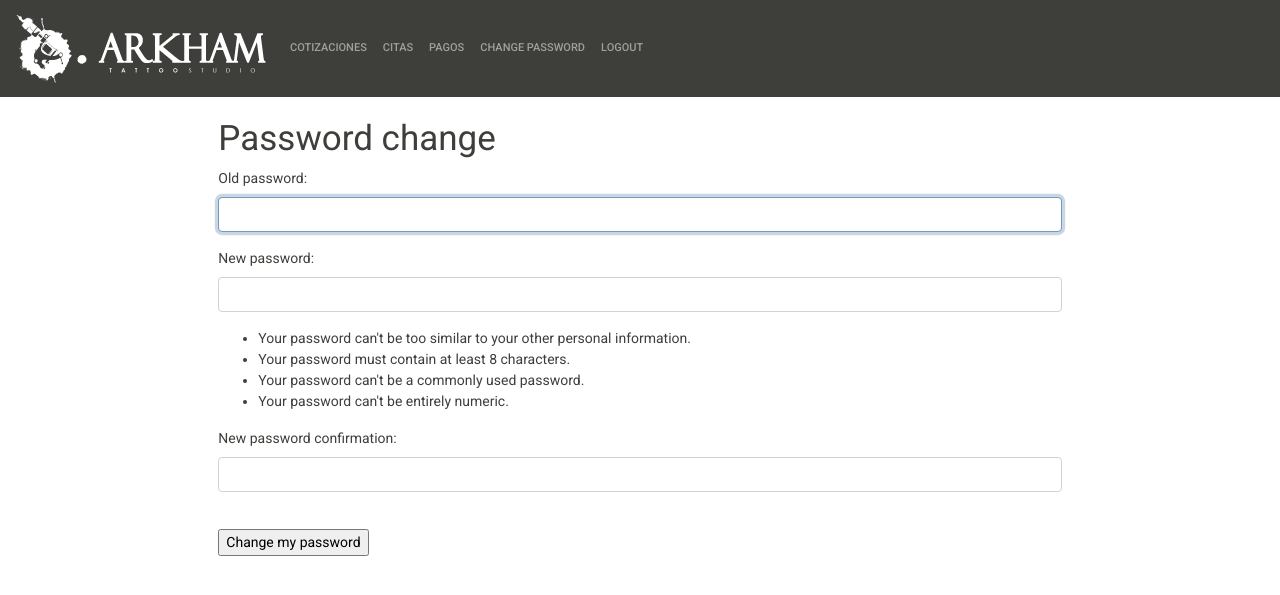
After one commit to Ranix/arkhamtattoostudio, a Django app: page /change-password in a window 1280 px wide. The commit adds this page. Shown: the top 595 px of the page. Run offline with Django 3.2, Linux system fonts and the light colour scheme; a user stored in the database is signed in; some libraries are stand-ins or nearby versions.

```diff
--- a/arkham_tattoo_studio/urls.py
+++ b/arkham_tattoo_studio/urls.py
@@ -30,6 +30,7 @@ urlpatterns = [
     path('contacto', views.contact, name='contact'),
     path('login', auth_views.LoginView.as_view(), name='login'),
     path('logout', auth_views.LogoutView.as_view(template_name='registration/logout.html'), name='logout'),
+    path('change-password', auth_views.PasswordChangeView.as_view(), name='change_password'),
 
     # Quotation
     path('cotizaciones/', include('quotation.urls')),
--- a/templates/admin/admin_index.html
+++ b/templates/admin/admin_index.html
@@ -30,6 +30,9 @@
             <a class="nav-link" href="{% url 'pagos_lista' %}">Pagos</a>
           </li>
           <li class="nav-item">
+              <a class="nav-link" href="{% url 'change_password' %}">Change Password</a>
+          </li>
+          <li class="nav-item">
               <a class="nav-link" href="{% url 'logout' %}">Logout</a>
           </li>
         </ul>
--- a/templates/registration/login.html
+++ b/templates/registration/login.html
@@ -62,7 +62,7 @@
         </div>
         <div class="clearfix">
             <label class="pull-left checkbox-inline"><input type="checkbox"> Remember me</label>
-            <a href="#" class="pull-right">Forgot Password?</a>
+            <!--><a href="#" class="pull-right">Forgot Password?</a><!-->
         </div>
     </form>
 </div>
--- /dev/null
+++ b/templates/registration/password_change_form.html
@@ -0,0 +1,51 @@
+{% extends 'admin/admin_index.html' %}
+{% load staticfiles %}
+
+{% block content %}
+<div id="container">
+    <div class="row justify-content-center">
+        <div class="col-8">
+            <br>
+            <h1>Password change</h1>
+            <form method="post" enctype="multipart/form-data">
+            {% csrf_token %}
+                <div class="form-group">
+                    <label for="id_old_password">Old password:</label>
+                    <input class="form-control" name="old_password" autofocus="" required=""  type="password">
+                </div>
+                <div class="form-group">
+                    <label for="id_new_password1">New password:</label>
+                    <input class="form-control" name="new_password1" required="" id="id_new_password1" type="password">
+                </div>
+
+                <div class="help">
+                    <ul>
+                        <li>Your password can't be too similar to your other personal information.</li>
+                        <li>Your password must contain at least 8 characters.</li>
+                        <li>Your password can't be a commonly used password.</li><li>Your password can't be entirely numeric.</li>
+                    </ul>
+                </div>
+                <div class="form-group">
+                    <label for="id_new_password2">New password confirmation:</label>
+                    <input class="form-control" name="new_password2" required="" id="id_new_password2" type="password">
+                </div>
+                <br>
+                <input value="Change my password" class="default" type="submit">
+            </form>
+        </div>
+
+    </dvi>
+</div>
+
+
+
+
+
+
+
+
+    </form>
+    </div>
+</div>
+
+{% endblock %}
```
Also changed, not shown: db.sqlite3.
